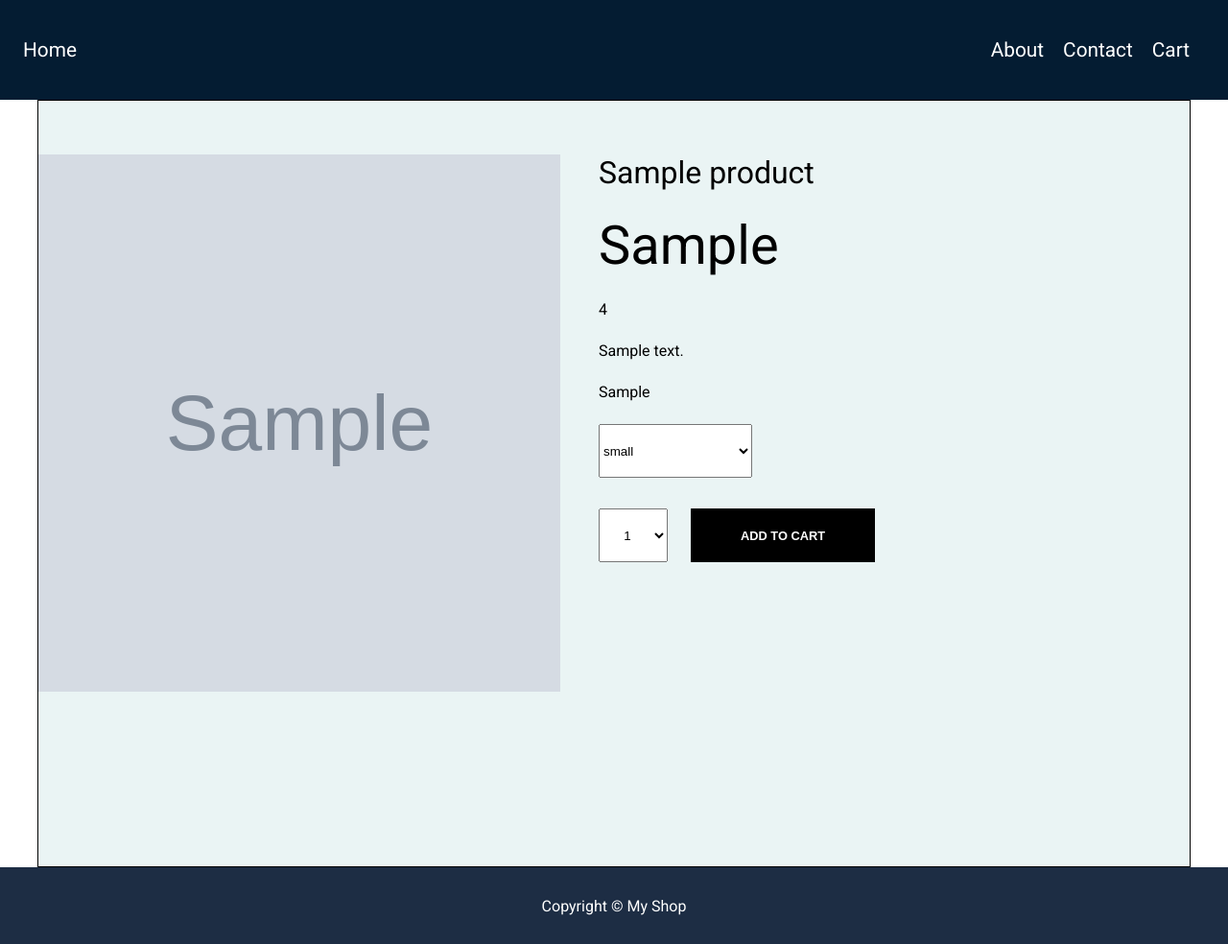
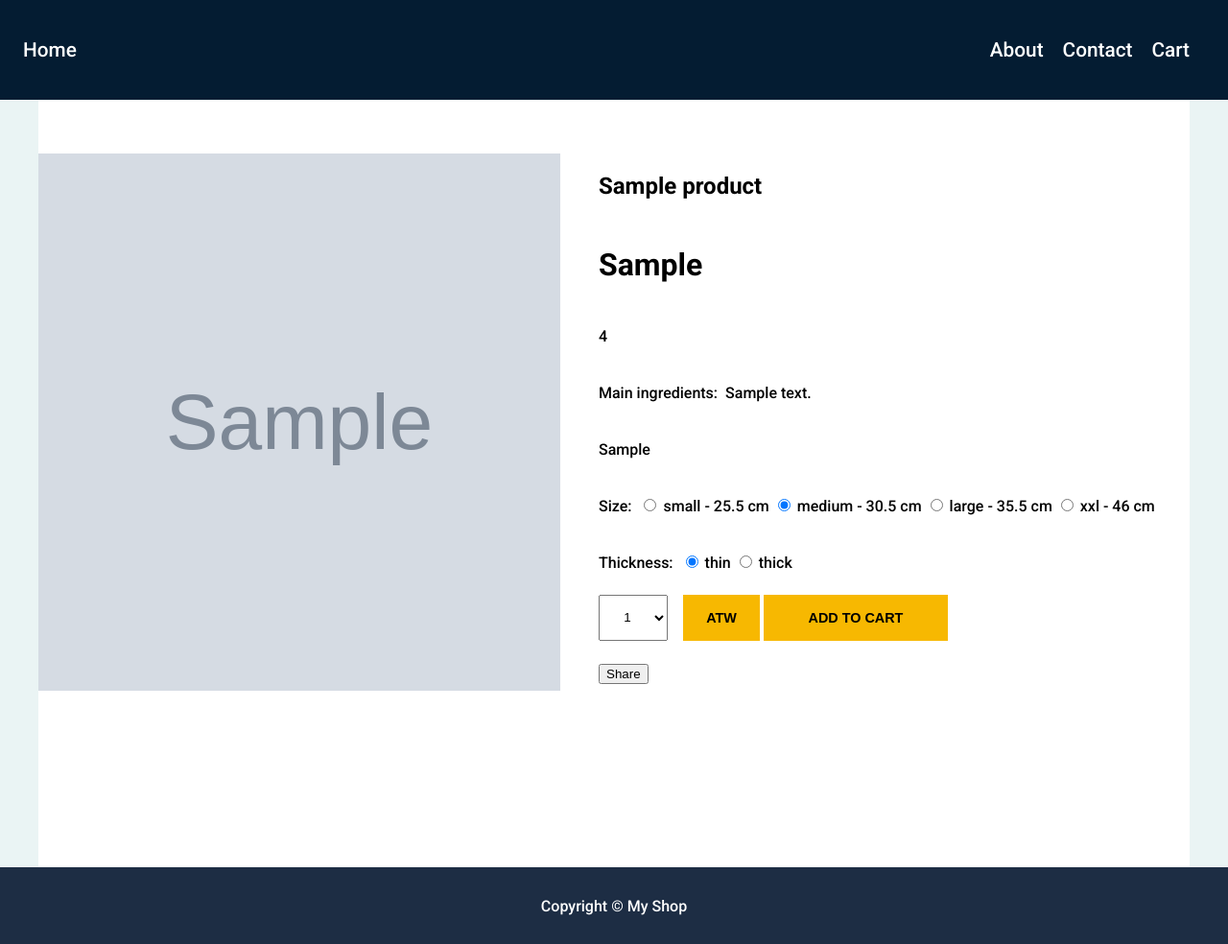
Before and after one commit to tofikvel/Full-Stack-Web-App, a Node server app: page /products/600000000000000000000001 in a window 1280 px wide. Shown: the whole page at 96% size. Run offline with Node 20, Linux system fonts and the light colour scheme; tables that the repository leaves empty hold one stand-in row (values such as "Sample post"); grey boxes marked "Sample" are stand-in pictures; some libraries are stand-ins or nearby versions.

Commit message:
added few more lines of code

```diff
--- a/public/styles.css
+++ b/public/styles.css
@@ -6,10 +6,15 @@ body {
     text-rendering: optimizeLegibility;
     -webkit-font-smoothing: antialiased;
     -moz-osx-font-smoothing: grayscale;
-    background: #ffffff;
     font-family: "Roboto", sans-serif;
-    font-weight: 400;
+    font-weight: 500;
     font-style: normal;
+    background: #eaf4f4;
+}
+
+a {
+    text-decoration: none;
+    color: #000;
 }
 
 .navbar {
@@ -47,7 +52,7 @@ body {
 .store-product-list {
     display: grid;
     grid-template-columns: repeat(4, 1fr);
-    gap: 10px;
+    gap: 1.5rem;
 }
 
 .product-entity {
@@ -58,16 +63,17 @@ body {
 
 .product-image-box {
     display: flex;
-    flex-direction: column;
     align-items: center;
     justify-content: center;
-    height: auto;
+    max-height: 17rem;
+    min-height: 17rem;
+    height: 17rem;
     width: 100%;
 }
 
 .product-image {
     width: 100%;
-    height: auto;
+    height: 100%;
 }
 
 .product-details {
@@ -81,16 +87,19 @@ body {
 .product-atc-btn-box {
     display: flex;
     justify-content: end;
+    margin-top: 1rem;
 }
 
 .atc-btn {
+    height: 2.5rem;
+    width: 7.5rem;
     padding: 0.5rem;
     cursor: pointer;
     border: none;
-    font-size: 0.8rem;
+    font-size: 0.9rem;
     font-weight: 600;
-    background: #000;
-    color: #ffffff;
+    background: #f7b801;
+    color: #000;
 }
 
 /* single item */
@@ -108,8 +117,7 @@ body {
     width: 100%;
     padding-top: 3.5rem;
     height: auto;
-    background: #eaf4f4;
-    border: 1px solid #000;
+    background: #ffffff;
 }
 
 .product-single-item-item {
@@ -123,9 +131,8 @@ body {
 .product-single-item-images {
     flex-basis: 45%;
     width: 100%;
-    min-height: 45rem;
-    max-height: 45rem;
-    /* border: 1px solid #000; */
+    height: 100%;
+    width: 100%;
 }
 
 .product-single-item-main-image-box {
@@ -144,52 +151,68 @@ body {
     width: 34rem;
 }
 
-.product-single-item-body {
+.product-single-item-desc-body {
+    display: flex;
+    align-items: flex-start;
+    flex-direction: column;
+    gap: 0.5rem;
     height: 100%;
     width: 100%;
     flex-basis: 55%;
-    /* border: 1px solid #000; */
 }
 
-.product-single-item-desc {
+.product-single-item-ingredients-box {
     display: flex;
-    align-items: flex-start;
+    gap: 0.5rem;
+}
+
+.product-single-item-size,
+.product-single-item-thickness {
+    display: flex;
+    align-items: center;
+    gap: 0.5rem;
+    width: 100%;
+}
+
+.product-single-item-footer {
+    display: flex;
     flex-direction: column;
     gap: 1.5rem;
 }
 
-.item-details {
-    margin: 0;
-}
-
-.product-single-item-title {
-    font-size: 2rem;
-}
-
-.product-single-item-price {
-    font-size: 3.5rem;
-}
-
-.product-single-item-size {
-    margin-bottom: 2rem;
-    height: 3.5rem;
-    width: 10rem;
-}
-
-.product-single-item-footer {
+.product-single-item-footer-size-atc-btn-box {
     display: flex;
 }
 
 .product-single-item-quantity {
     text-align: center;
-    height: 3.5rem;
+    height: 3rem;
     width: 4.5rem;
-    margin-right: 1.5rem;
+    margin-right: 1rem;
 }
 
 .product-single-item-atc-btn {
-    height: 3.5rem;
+    padding: 0.5rem;
+    cursor: pointer;
+    border: none;
+    font-size: 0.9rem;
+    font-weight: 600;
+    background: #f7b801;
+    color: #000;
+    height: 3rem;
     width: 12rem;
+}
+
+.product-single-item-atw-btn {
+    padding: 0.5rem;
+    cursor: pointer;
+    border: none;
+    font-size: 0.9rem;
+    font-weight: 600;
+    background: #f7b801;
+    color: #000;
+    height: 3rem;
+    width: 5rem;
 }
 
 /* single item */
--- a/views/details.ejs
+++ b/views/details.ejs
@@ -14,33 +14,49 @@
                                 <img src=<%=product.image %> alt="product-image" class="product-single-item-main-image">
                             </div>
                         </div>
-                        <div class="product-single-item-body">
-                            <div class="product-single-item-desc">
-                                <p class="product-single-item-title item-details">
+                        <div class="product-single-item-desc-body">
+                            <h2 class="product-single-item-title">
                                 <%= product.title %>
-                                </p>
-                                <p class="product-single-item-price item-details">
+                            </h2>
+                            <h1 class="product-single-item-price">
                                 <%= product.price %>
-                                </p>
-                                <p class="product-single-item-rating item-details">
+                            </h1>
+                            <p class="product-single-item-rating">
                                 <%= product.rating %>
                             </p>
-                                <p class="product-single-item-desc item-details">
+                            <div class="product-single-item-ingredients-box">
+                                <p class="product-single-item-label">Main ingredients:</p>
+                                <p class="product-single-item-ingredients">
                                     <%= product.description %>
                                 </p>
-                                <p class="product-single-item-weight item-details">
+                            </div>
+                            <p class="product-single-item-weight">
                                 <%= product.weight %>
                             </p>
                             <div class="product-single-item-size">
-                                    <select name="size" class="product-single-item-size">
-                                        <option value="1">small</option>
-                                        <option value="2">medium</option>
-                                        <option value="3">large</option>
-                                        <option value="4">XXL</option>
-                                    </select>
+                                <p class="product-single-item-size-label">Size:</p>
+                                <div class="product-single-item-size-radio-box">
+                                    <input type="radio" value="small" name="size" id="small">
+                                    <label for="small">small - 25.5 cm</label>
+                                    <input type="radio" value="medium" name="size" id="medium" checked>
+                                    <label for="medium">medium - 30.5 cm</label>
+                                    <input type="radio" value="large" name="size" id="large">
+                                    <label for="large">large - 35.5 cm</label>
+                                    <input type="radio" value="xxl" name="size" id="xxl">
+                                    <label for="xxl">xxl - 46 cm</label>
+                                </div>
+                            </div>
+                            <div class="product-single-item-thickness">
+                                <p class="product-single-item-thickness-label">Thickness:</p>
+                                <div class="product-single-item-thickness-radio-box">
+                                    <input type="radio" value="thin" name="thickness" id="thin" checked>
+                                    <label for="thin">thin</label>
+                                    <input type="radio" value="thick" name="thickness" id="thick">
+                                    <label for="thin">thick</label>
                                 </div>
                             </div>
                             <div class="product-single-item-footer">
+                                <div class="product-single-item-footer-size-atc-btn-box">
                                     <select name="quantity" class="product-single-item-quantity">
                                         <option value="1">1</option>
                                         <option value="2">2</option>
@@ -49,15 +65,21 @@
                                         <option value="5">5</option>
                                     </select>
                                     <div class="product-single-item-atc-btn-box">
+                                        <button class="product-single-item-atw-btn">ATW</button>
                                         <form method="POST" action="/cart" style="display: inline;">
                                             <input type="hidden" name="title" value="<%= product.title %>">
                                             <input type="hidden" name="price" value="<%= product.price %>">
                                             <input type="hidden" name="description" value="<%= product.description %>">
                                             <input type="hidden" name="weight" value="<%= product.weight %>">
                                             <input type="hidden" name="image" value="<%= product.image %>">
-                                        <button type="submit" class="product-single-item-atc-btn atc-btn">ADD TO
+                                            <button type="submit" class="product-single-item-atc-btn">ADD TO
                                                 CART</button>
                                         </form>
+                                    </div>
+                                </div>
+                                <div class="product-single-item-additional-btn-box">
+
+                                    <button class="product-single-item-share-btn">Share</button>
                                 </div>
                             </div>
                         </div>
--- a/views/index.ejs
+++ b/views/index.ejs
@@ -10,8 +10,8 @@
                         <div class="store-product-list">
                             <% if (products.length> 0) { %>
                                 <% products.forEach(product=> { %>
-                                    <a class="product-single-item" href="/products/<%= product._id %>">
                                     <div class="product-entity">
+                                        <a class="product-single-item-link" href="/products/<%= product._id %>">
                                             <div class="product-image-box">
                                                 <img src=<%=product.image %> alt="product-image" class="product-image">
                                             </div>
@@ -33,6 +33,7 @@
                                                     <%= product.price %>
                                                 </p>
                                             </div>
+                                        </a>
                                         <div class="product-atc-btn-box">
                                             <form method="POST" action="/cart" style="display: inline;">
                                                 <input type="hidden" name="title" value="<%= product.title %>">
@@ -45,7 +46,6 @@
                                             </form>
                                         </div>
                                     </div>
-                                    </a>
                                     <% }) %>
                                         <% } else { %>
                                             <p>There are no products to display...</p>
```
Lines whose indentation alone changed are shown as unchanged.
